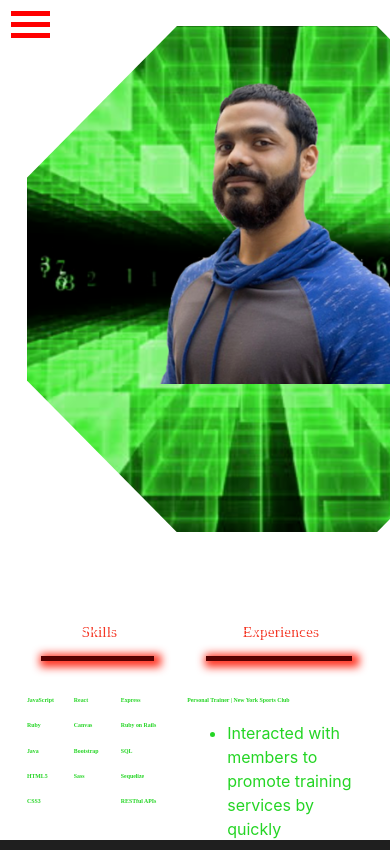
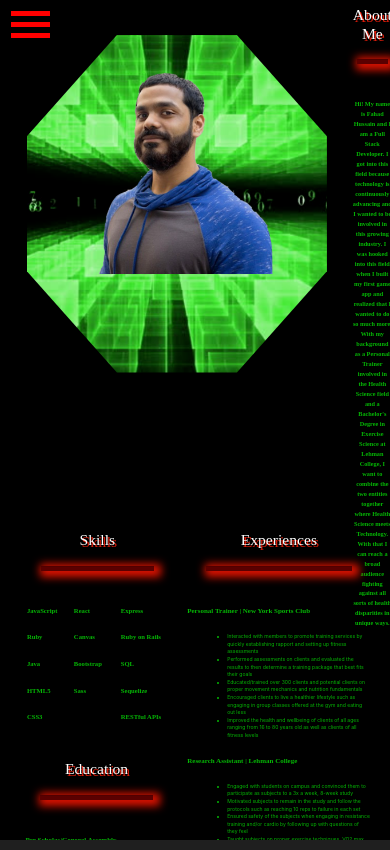
Before and after one commit to sfahadh/Responsive_Portfolio, a React (Create React App) app: page /about-me in a window 390 px wide. Built offline with nearby package versions, Linux system fonts and the light colour scheme; a web font is replaced by a local one.

Commit message:
fixed about me page in med-big size

```diff
--- a/src/components/AboutMe/AboutMe.css
+++ b/src/components/AboutMe/AboutMe.css
@@ -35,6 +35,7 @@
 .experiences h1 {
     margin-top: 17%;
 }
+
 .skills h1 {
     margin-top: 0;
 }
@@ -68,6 +69,7 @@ hr {
 .experiences li {
     text-align: left;
     color: rgba(6, 207, 6, 0.877);
+    font-size: 1.1vw;
 }
 
 .experiences {
@@ -109,6 +111,7 @@ hr {
     color: black;
     font-weight: 300;
     color: rgba(6, 207, 6, 0.877);
+    font-size: 1.1vw;
 }
 
 .education-type {
@@ -116,12 +119,88 @@ hr {
 }
 
 
-@media screen and (max-width: 1200px) {
-    .about-me-page {
-        background-color: white;
+@media screen and (max-width: 1100px) {
+    #about-image {
+        width: 400px;
+        height: 50vh;
+        margin-bottom: 0;
+    }
+
+    .about-me-info p {
+        font-size: 1.6vw;
+    }
+
+    .experiences h1 {
+        margin-top: -11%;
+    }
+
+    .skills h1 {
+        margin-top: -36%;
+    }
+
+    .education h6 {
+        font-size: 1.3vw;
+    }
+
+    #list-of-skills p {
+        font-size: 1.7vw;
+    }
+
+    .align-left-title {
+        font-size: 1.8vw !important;
+    }
+
+    .experiences ul li {
+        font-size: 1.3vw;
+    }
+
+    .education h6 {
+        font-size: 1.3vw;
     }
 }
 
-@media screen and (max-width: 600px) {
+@media screen and (max-width: 800px) {
+    #about-image {
+        width: 300px;
+        height: 40vh;
+        margin-top: 3%;
 
+    }
+
+    .about-me-page h1 {
+        font-size: 4vw;
+        margin-top: 15%;
+    }
+
+    .about-me-info p {
+        font-size: 1.6vw;
+    }
+
+    .experiences h1 {
+        margin-top: -32%;
+    }
+
+    .skills h1 {
+        margin-top: -64%;
+    }
+
+    .education h6 {
+        font-size: 1.3vw;
+    }
+
+    #list-of-skills p {
+        font-size: 1.7vw;
+    }
+
+    .align-left-title {
+        font-size: 1.8vw !important;
+    }
+
+    .experiences ul li {
+        font-size: 1.3vw;
+    }
+
+    .education h6 {
+        font-size: 1.3vw;
+    }
 }
```
